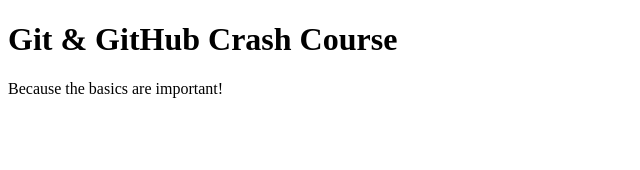
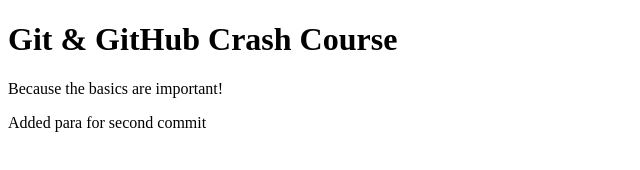
Before and after one commit to praveenkumar09/01-starting-project, a plain HTML site: page index.html in a window 1280 px wide. Shown: the whole page, without its empty margins (0-640 px from the left). Drawn offline with Linux system fonts and the light colour scheme.

Commit message:
Second commit

```diff
--- a/index.html
+++ b/index.html
@@ -9,5 +9,6 @@
   <body>
     <h1>Git & GitHub Crash Course</h1>
     <p>Because the basics are important!</p>
+    <p>Added para for second commit</p>
   </body>
 </html>
```
